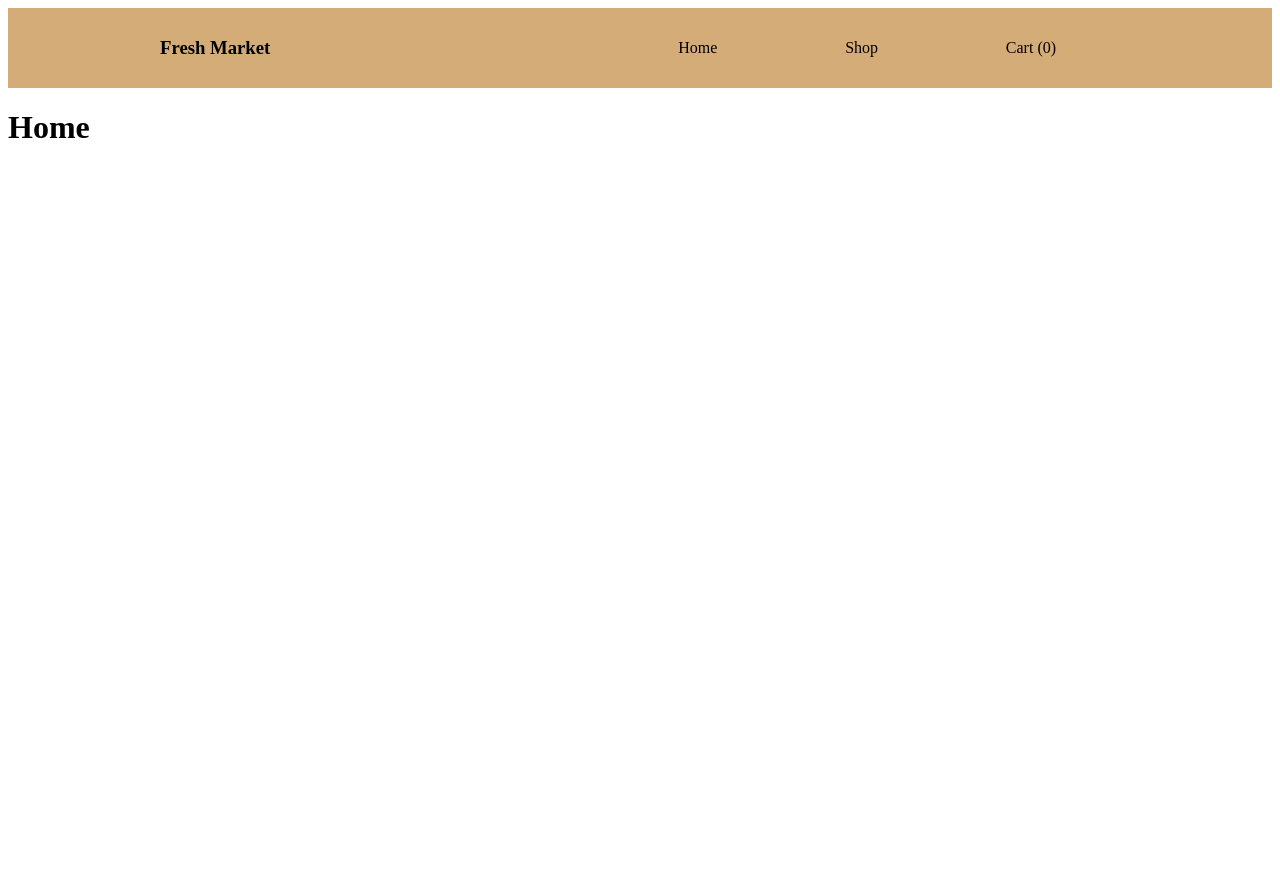
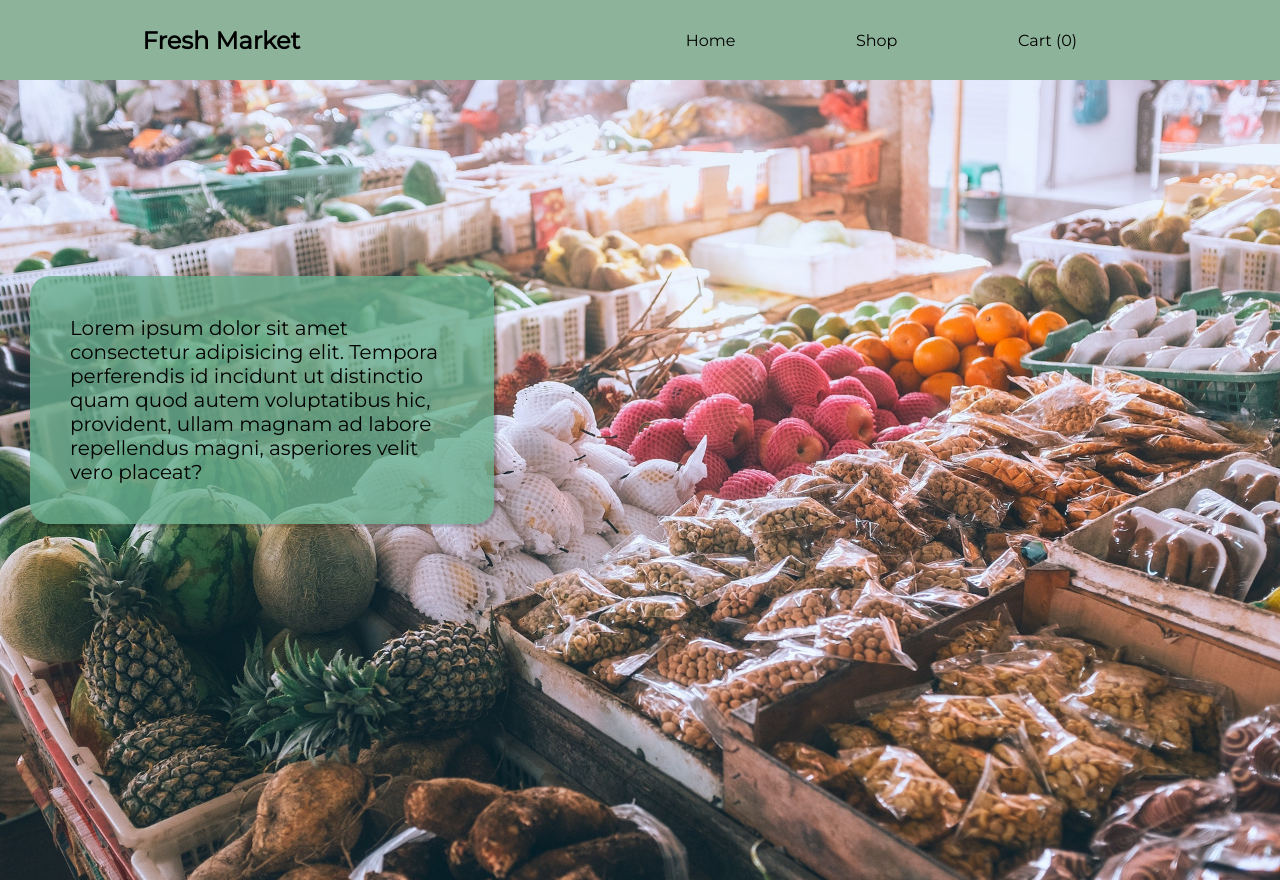
Before and after one commit to NateSGH/shopping-cart, a React (Create React App) app: page /home in a window 1280 px wide. Before the commit the page ends 800 px from the top, so only its background shows below. Built offline with nearby package versions, Linux system fonts and the light colour scheme; the HTML template or start-up script is replaced by a standard one.

Commit message:
New favicon. Added some style to nav and home page

```diff
--- a/public/index.html
+++ b/public/index.html
@@ -21,7 +21,7 @@
       work correctly both with client-side routing and a non-root public URL.
       Learn how to configure a non-root public URL by running `npm run build`.
     -->
-  <title>Shop</title>
+  <title>Fresh Market</title>
 </head>
 
 <body>
--- a/src/App.css
+++ b/src/App.css
@@ -1,9 +1,28 @@
+@import url('https://fonts.googleapis.com/css2?family=Montserrat&display=swap');
+
+:root {
+  --nav-background-color: rgb(141, 179, 154);
+  --shop-card-background-color: rgba(129, 129, 129, 0.5);
+  --cart-cards-wrapper-background-color: rgba(189, 189, 189, 0.5);
+  --home-text-background-color: rgba(106, 175, 143, 0.8);
+}
+
+body {
+  margin: 0;
+  font-family: 'Montserrat', sans-serif;
+}
+
 nav {
   display: flex;
   justify-content: space-around;
   align-items: center;
   min-height: 10vh;
-  background-color: rgba(202, 152, 87, 0.8);
+  background-color: var(--nav-background-color);
+  position: sticky;
+  top: 0;
+  width: 100%;
+  margin: 0;
+  padding: 0;
 }
 
 .nav-links {
@@ -14,16 +33,47 @@ nav {
   list-style: none;
 }
 
+/* .home-img {
+  max-width: 100%;
+  height: auto;
+} */
+
+.home-wrapper {
+  background: url('./images/homeImg.jpg') no-repeat center center/cover;
+  height: 100vh;
+  margin: 0;
+}
+
+.home-wrapper p {
+  width: 30vw;
+  padding: 40px;
+  margin: 0 0 0 30px;
+  position: absolute;
+  top: 50%;
+  transform: translateY(-50%);
+  background-color: var(--home-text-background-color);
+  font-size: 20px;
+  border-radius: 20px;
+  box-shadow: 3px 3px 2px rgba(0, 0, 0, 0.2);
+}
+
 .link {
   text-decoration: none;
   color: black;
 }
 
+.shop-wrapper {
+  display: flex;
+  flex-direction: row;
+  margin: 20px 0;
+}
+
 .shop-card {
   border-radius: 10px;
   margin: 5px 10px;
-  background-color: rgba(129, 129, 129, 0.5);
+  background-color: var(--shop-card-background-color);
   padding: 5px;
+  box-shadow: 3px 3px 5px rgba(0, 0, 0, 0.2);
 }
 
 .shop-card img,
@@ -49,7 +99,7 @@ nav {
   flex-direction: column;
   align-items: center;
   width: 40vw;
-  background-color: rgba(189, 189, 189, 0.5);
+  background-color: var(--cart-cards-wrapper-background-color);
   padding: 10px;
   border-radius: 10px;
 }
--- a/src/components/Home.js
+++ b/src/components/Home.js
@@ -1,7 +1,13 @@
+import homeImg from '../images/homeImg.jpg';
+
 function Home() {
   return (
-    <div>
-      <h1>Home</h1>
+    <div className="home-wrapper">
+      <p>
+        Lorem ipsum dolor sit amet consectetur adipisicing elit. Tempora perferendis id incidunt ut
+        distinctio quam quod autem voluptatibus hic, provident, ullam magnam ad labore repellendus
+        magni, asperiores velit vero placeat?
+      </p>
     </div>
   );
 }
--- a/src/components/Nav.js
+++ b/src/components/Nav.js
@@ -4,7 +4,7 @@ function Nav(props) {
   return (
     <nav>
       <Link className="link" to="/home">
-        <h3>Fresh Market</h3>
+        <h1>Fresh Market</h1>
       </Link>
       <ul className="nav-links">
         <Link className="link" to="/home">
--- a/src/components/Shop.js
+++ b/src/components/Shop.js
@@ -185,7 +185,8 @@ function Shop(props) {
 
   return (
     <div className="shop-wrapper">
-      <h1>Shop</h1>
+      <div>
+        <h2>Shop</h2>
         <div className="shop-menu">
           <p className="shop-menu-subsection" id="shop-menu-all">
             All
@@ -200,6 +201,7 @@ function Shop(props) {
             Nuts
           </p>
         </div>
+      </div>
       <div key={itemsWrapperKey} className="shop-items">
         {renderShopItems(itemsKind)}
       </div>
```
Also changed, not shown: public/favicon.png, src/images/homeImg.jpg (added). Lines whose indentation alone changed are shown as unchanged.
